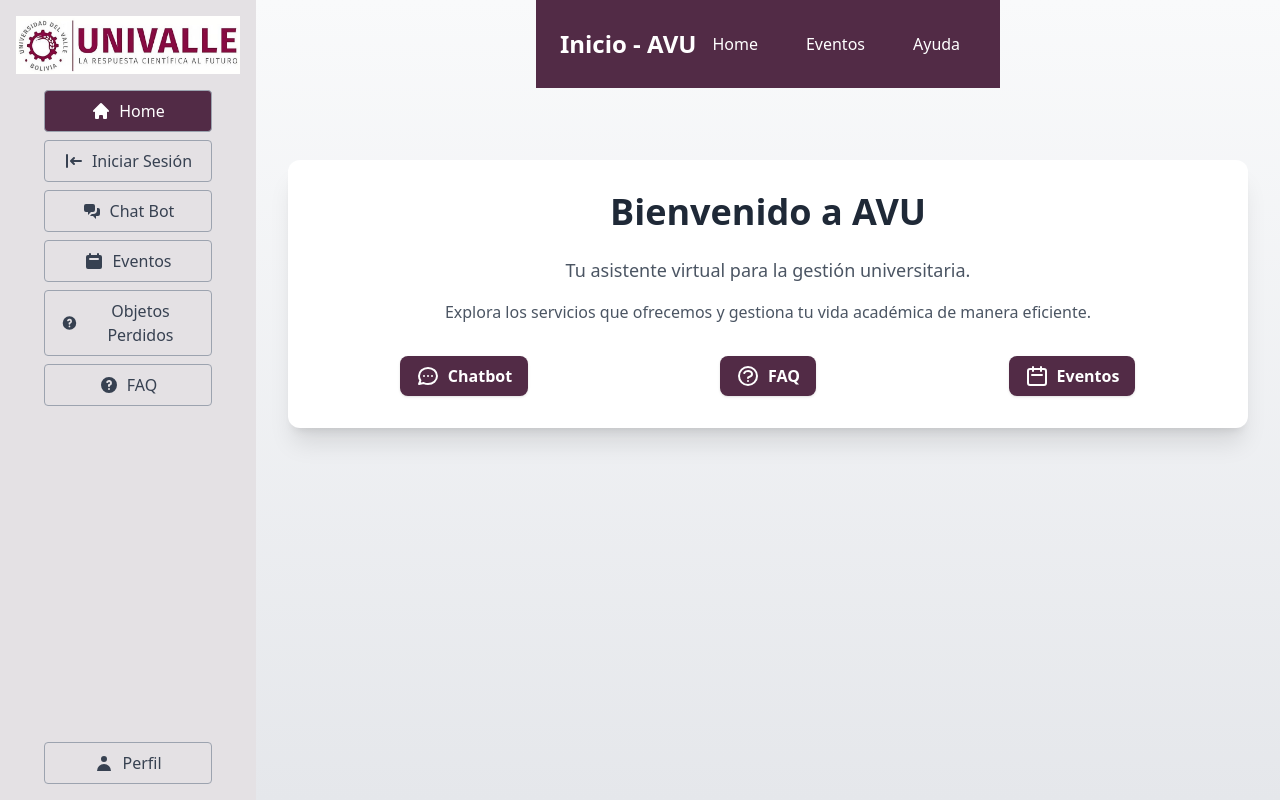
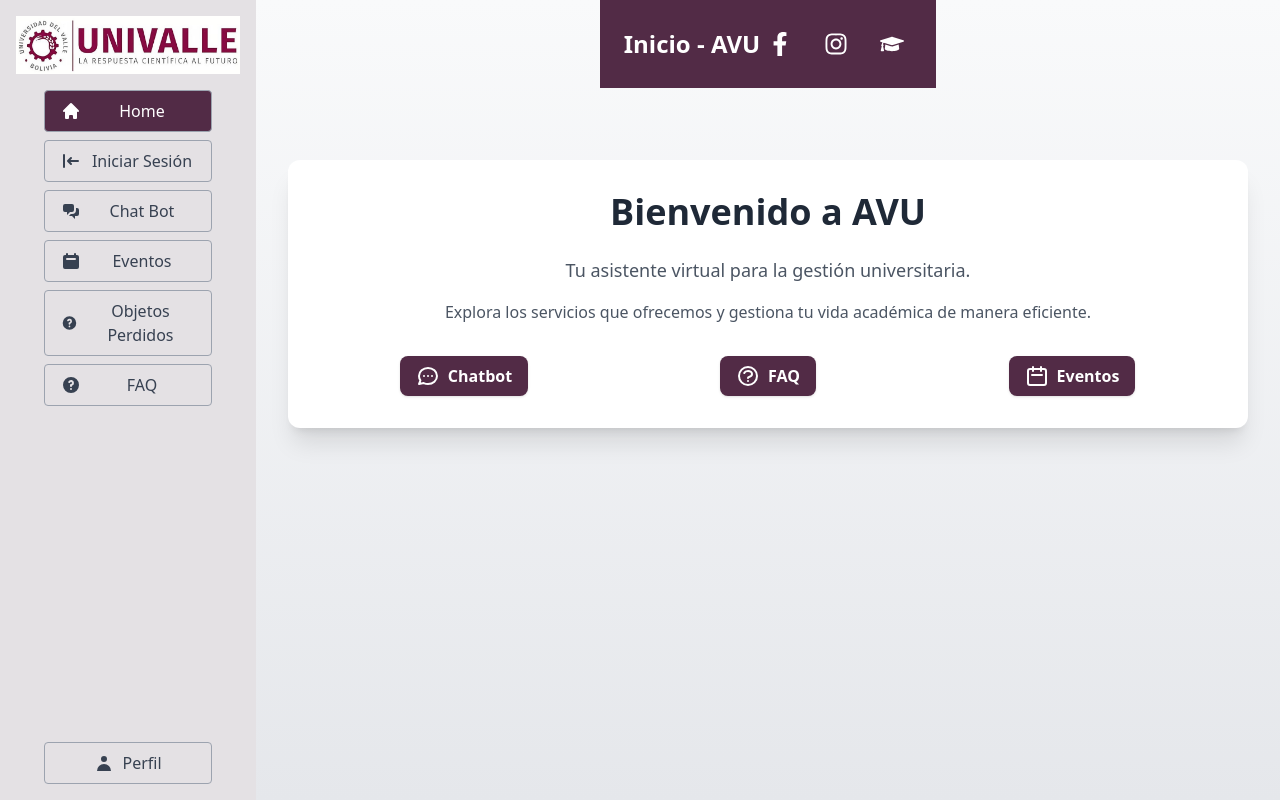
Before and after one commit to kevinmolinadev/nestconnect, a React (Vite) app: page /login in a window 1280 px wide. Built offline with nearby package versions, Linux system fonts and the light colour scheme.

Commit message:
Modificacion del header y eventos screen

```diff
--- a/package.json
+++ b/package.json
@@ -13,7 +13,7 @@
     "@heroicons/react": "^1.0.6",
     "react": "^18.2.0",
     "react-dom": "^18.2.0",
-    "react-icons": "^5.0.1",
+    "react-icons": "^5.1.0",
     "react-router-dom": "^6.22.3"
   },
   "devDependencies": {
--- a/src/presentation/App.jsx
+++ b/src/presentation/App.jsx
@@ -6,8 +6,8 @@ import ItemsScreen from './pages/ItemsScreen';
 import FaqScreen from './pages/FaqScreen';
 import ProfileScreen from './pages/ProfileScreen';
 import HomeScreen from './pages/HomeScreen';
-import { UserIcon, HomeIcon, LoginIcon, ChatAlt2Icon, CalendarIcon, QuestionMarkCircleIcon } from '@heroicons/react/solid'; // Importa los iconos necesarios
-import logo from './assets/univallebarra.jpg'; // Asegúrate de que esta ruta es correcta
+import { UserIcon, HomeIcon, LoginIcon, ChatAlt2Icon, CalendarIcon, QuestionMarkCircleIcon } from '@heroicons/react/solid';
+import logo from './assets/univallebarra.jpg';
 
 function App() {
   const [currentScreen, setCurrentScreen] = useState('home');
@@ -27,9 +27,9 @@ function App() {
       case 'profilescreen':
         return <ProfileScreen onLogoutComplete={() => setCurrentScreen('home')} />;
       case 'home':
-        return <HomeScreen />; // El contenido de tu home
+        return <HomeScreen />;
       default:
-        return <div>Selecciona una opción</div>; // Mensaje por defecto
+        return <div>Selecciona una opción</div>;
     }
   };
 
@@ -41,24 +41,18 @@ function App() {
         <div className="px-4 mt-4 flex flex-col items-center">
           <img src={logo} alt="Logo" className="mb-4" />
           <div className="space-y-2 w-full">
-            <button onClick={() => setCurrentScreen('home')} className={`flex items-center justify-center py-2 px-4 ${isActive('home')} rounded border border-gray-400 w-3/4 mx-auto`}>
-              <HomeIcon className="h-5 w-5 mr-2" />Home
-            </button>
-            <button onClick={() => setCurrentScreen('login')} className={`flex items-center justify-center py-2 px-4 ${isActive('login')} rounded border border-gray-400 w-3/4 mx-auto`}>
-              <LoginIcon className="h-5 w-5 mr-2" />Iniciar Sesión
-            </button>
-            <button onClick={() => setCurrentScreen('chatscreen')} className={`flex items-center justify-center py-2 px-4 ${isActive('chatscreen')} rounded border border-gray-400 w-3/4 mx-auto`}>
-              <ChatAlt2Icon className="h-5 w-5 mr-2" />Chat Bot
-            </button>
-            <button onClick={() => setCurrentScreen('eventos')} className={`flex items-center justify-center py-2 px-4 ${isActive('eventos')} rounded border border-gray-400 w-3/4 mx-auto`}>
-              <CalendarIcon className="h-5 w-5 mr-2" />Eventos
-            </button>
-            <button onClick={() => setCurrentScreen('itemscreen')} className={`flex items-center justify-center py-2 px-4 ${isActive('itemscreen')} rounded border border-gray-400 w-3/4 mx-auto`}>
-              <QuestionMarkCircleIcon className="h-5 w-5 mr-2" />Objetos Perdidos
-            </button>
-            <button onClick={() => setCurrentScreen('faqscreen')} className={`flex items-center justify-center py-2 px-4 ${isActive('faqscreen')} rounded border border-gray-400 w-3/4 mx-auto`}>
-              <QuestionMarkCircleIcon className="h-5 w-5 mr-2" />FAQ
-            </button>
+            {[
+              { screen: 'home', icon: <HomeIcon className="h-5 w-5 mr-2" />, text: 'Home' },
+              { screen: 'login', icon: <LoginIcon className="h-5 w-5 mr-2" />, text: 'Iniciar Sesión' },
+              { screen: 'chatscreen', icon: <ChatAlt2Icon className="h-5 w-5 mr-2" />, text: 'Chat Bot' },
+              { screen: 'eventos', icon: <CalendarIcon className="h-5 w-5 mr-2" />, text: 'Eventos' },
+              { screen: 'itemscreen', icon: <QuestionMarkCircleIcon className="h-5 w-5 mr-2" />, text: 'Objetos Perdidos' },
+              { screen: 'faqscreen', icon: <QuestionMarkCircleIcon className="h-5 w-5 mr-2" />, text: 'FAQ' },
+            ].map(({ screen, icon, text }) => (
+              <button onClick={() => setCurrentScreen(screen)} className={`flex items-center justify-start py-2 px-4 ${isActive(screen)} rounded border border-gray-400 w-3/4 mx-auto`}>
+                {icon}<span className="ml-auto mr-auto">{text}</span>
+              </button>
+            ))}
           </div>
         </div>
         <div className="pb-4 px-4">
--- a/src/presentation/pages/ChatScreen.jsx
+++ b/src/presentation/pages/ChatScreen.jsx
@@ -33,7 +33,6 @@ function ChatScreen() {
         const SpeechRecognition = window.SpeechRecognition || window.webkitSpeechRecognition;
         const recognition = new SpeechRecognition();
         recognition.lang = 'es-ES';
-
         recognition.onstart = () => {
             setIsListening(true);
         };
@@ -64,6 +63,8 @@ function ChatScreen() {
         if (lastAssistantMessage) {
             const speech = new SpeechSynthesisUtterance(lastAssistantMessage.text);
             speech.lang = 'es-ES';
+            speech.voice = speechSynthesis.getVoices()[7];//cambio de voz 7 , 2
+            speech.rate = 1.2//velocidad de habala
             window.speechSynthesis.speak(speech);
         }
     };
--- a/src/presentation/pages/EventosScreen.jsx
+++ b/src/presentation/pages/EventosScreen.jsx
@@ -1,5 +1,5 @@
 import React, { useState } from 'react';
-import eventImage from '../assets/home.jpg'; // Asumiendo que todas las imágenes son esta por el momento
+import eventImage from '../assets/home.jpg'; // Asegúrate de que la ruta es correcta
 import Header from './Header';
 
 function EventosScreen() {
@@ -41,20 +41,24 @@ function EventosScreen() {
     };
 
     return (
-        <div className="bg-[#F4EFF3] min-h-screen p-4">
+        <div className="bg-gradient-to-br from-gray-200 to-gray-400 min-h-screen p-4">
             <Header pageTitle="EVENTOS" />
             <div className="container mx-auto py-4">
                 {selectedEvent ? (
-                    <div className="fixed inset-0 bg-white z-50 overflow-y-auto">
-                        <div className="p-8">
-                            <h2 className="text-3xl font-bold mb-2">{selectedEvent.title}</h2>
-                            <p>{selectedEvent.description}</p>
-                            <img src={selectedEvent.image} alt={selectedEvent.title} className="w-full my-4" />
-                            <p><strong>Date:</strong> {selectedEvent.date}</p>
-                            <p><strong>Category:</strong> {selectedEvent.category}</p>
-                            <button onClick={handleClose} className="mt-4 bg-red-500 hover:bg-red-700 text-white py-2 px-4 rounded">
-                                Cerrar
-                            </button>
+                    <div className="fixed inset-0 z-50 overflow-y-auto bg-gray-200 bg-opacity-95">
+                        <div className="flex items-center justify-center min-h-screen">
+                            <div className="bg-white p-8 rounded-lg shadow-xl m-4 max-w-md w-full space-y-4">
+                                <h2 className="text-3xl font-bold text-[#522B46] mb-2">{selectedEvent.title}</h2>
+                                <p className="text-lg">{selectedEvent.description}</p>
+                                <img src={selectedEvent.image} alt={selectedEvent.title} className="max-h-40 w-auto object-cover rounded-lg shadow mx-auto" />
+                                <div className="text-sm mt-4">
+                                    <p><strong>Date:</strong> {selectedEvent.date}</p>
+                                    <p><strong>Category:</strong> {selectedEvent.category}</p>
+                                </div>
+                                <button onClick={handleClose} className="mt-4 bg-[#522B46] hover:bg-[#3e1f35] text-white py-2 px-4 rounded transition duration-300">
+                                    Cerrar
+                                </button>
+                            </div>
                         </div>
                     </div>
                 ) : (
--- a/src/presentation/pages/Header.jsx
+++ b/src/presentation/pages/Header.jsx
@@ -1,13 +1,24 @@
 import React from 'react';
+import { FaFacebookF, FaInstagram, FaGraduationCap } from 'react-icons/fa'; // Importa los iconos necesarios
 
-const Header = ({ pageTitle, onHomeClick, onEventosClick, onAyudaClick }) => {
+const Header = ({ pageTitle }) => {
+  const facebookUrl = "https://www.facebook.com/UnivalleBolivia?locale=es_LA";
+  const instagramUrl = "https://www.instagram.com/univalle_santacruz?igsh=NjZ3NzBycWl2Nm45";
+  const universityUrl = "https://www.univalle.edu/";
+
   return (
     <header className="bg-neutro-tertiary text-white flex justify-between items-center p-6">
       <h1 className="text-2xl font-bold">{pageTitle}</h1>
-      <nav>
-        <button onClick={onHomeClick} className="text-white py-2 px-4 hover:bg-white hover:text-wine rounded transition duration-300">Home</button>
-        <button onClick={onEventosClick} className="text-white py-2 px-4 hover:bg-white hover:text-wine rounded transition duration-300 ml-4">Eventos</button>
-        <button onClick={onAyudaClick} className="text-white py-2 px-4 hover:bg-white hover:text-wine rounded transition duration-300 ml-4">Ayuda</button>
+      <nav className="flex">
+        <a href={facebookUrl} target="_blank" rel="noopener noreferrer" className="p-2">
+          <FaFacebookF className="h-6 w-6 text-white hover:text-wine transition duration-300" />
+        </a>
+        <a href={instagramUrl} target="_blank" rel="noopener noreferrer" className="p-2 ml-4">
+          <FaInstagram className="h-6 w-6 text-white hover:text-wine transition duration-300" />
+        </a>
+        <a href={universityUrl} target="_blank" rel="noopener noreferrer" className="p-2 ml-4">
+          <FaGraduationCap className="h-6 w-6 text-white hover:text-wine transition duration-300" />
+        </a>
       </nav>
     </header>
   );
```
Also changed, not shown: 1 other file (tests, documents, lock files or other folders).
